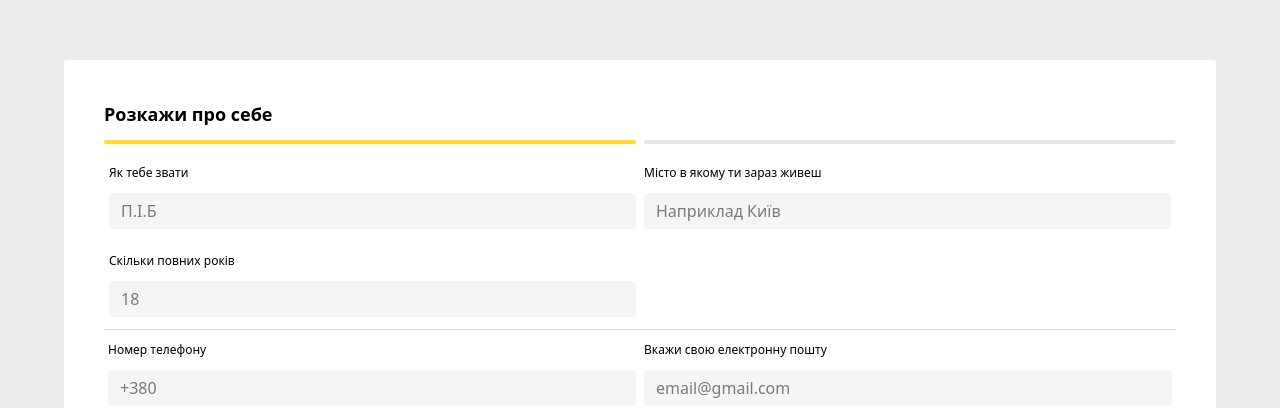
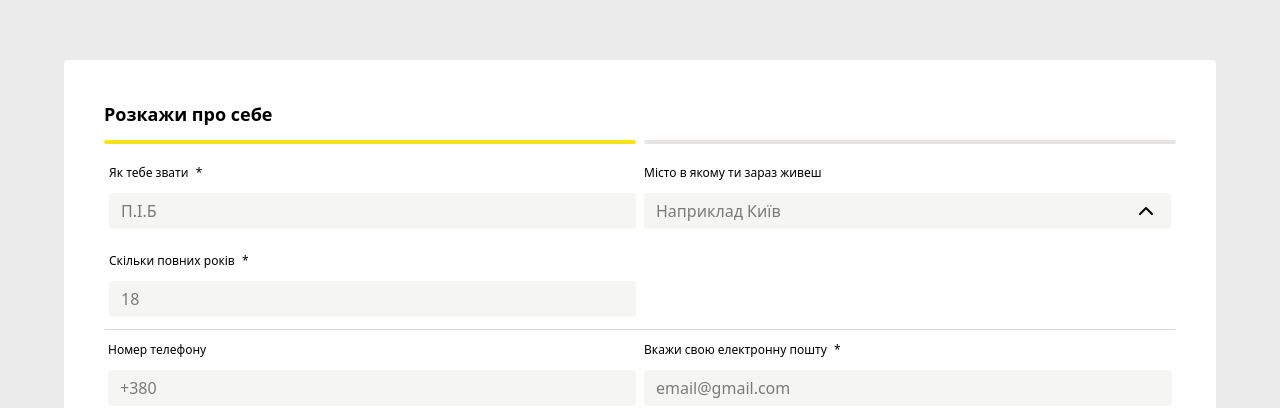
Before and after one commit to Lekvar312/avrora-form, a Vue app: page / in a window 1280 px wide. Shown: the part 116-524 px from the top of the page. Built offline with nearby package versions, Linux system fonts and the light colour scheme.

Commit message:
add city select and required symbo to common inputs

```diff
--- /dev/null
+++ b/src/components/CountrySelect.vue
@@ -0,0 +1,67 @@
+<script setup>
+import { ChevronDown, ChevronUp } from "lucide-vue-next";
+
+import { ref, computed } from "vue";
+
+defineProps({
+  id: { type: String, required: true },
+  label: { type: String, required: true },
+  placeholder: { type: String, required: true },
+});
+
+const cities = [
+  { city: "Київ", region: "Київська область" },
+  { city: "Львів", region: "Львівська область" },
+  { city: "Одеса", region: "Одеська область" },
+  { city: "Харків", region: "Харківська область" },
+  { city: "Дніпро", region: "Дніпропетровська область" },
+  { city: "Чернівці", region: "Чернівецька область" },
+  { city: "Полтава", region: "Полтавська область" },
+];
+
+const isDropDownOpen = ref(false);
+
+const searchTerm = ref("");
+
+const filteredCity = computed(() => {
+  return cities.filter((item) => item.city.toLowerCase().includes(searchTerm.value.toLowerCase()));
+});
+
+const dropDownToggle = () => {
+  isDropDownOpen.value = !isDropDownOpen.value;
+};
+</script>
+<template>
+  <div class="flex flex-col py-3 w-full sm:w-1/2 px-1">
+    <label :for="id" class="text-xs mb-3">{{ label }}</label>
+    <div class="flex items-center relative">
+      <input
+        v-model="searchTerm"
+        @click="dropDownToggle"
+        :id="id"
+        type="search"
+        class="bg-stone-100 w-full py-1.5 px-3 rounded rounded-r-none focus:outline-none"
+        :placeholder="placeholder"
+        required
+      />
+      <button class="w-10 bg-stone-100 py-1.5 rounded-r" type="button">
+        <ChevronDown v-if="isDropDownOpen" />
+        <ChevronUp v-else />
+      </button>
+      <ul
+        v-if="isDropDownOpen"
+        class="py-2 flex z-20 bg-white flex-col gap-2 absolute top-full w-full shadow-2xl"
+      >
+        <li
+          v-for="city in filteredCity"
+          :key="city.city"
+          @click="searchTerm = city.city + ` ` + city.region"
+          class="hover:bg-yellow-300 px-4 py-1 flex items-center gap-2 cursor-pointer"
+        >
+          <p>місто, {{ city.city }},</p>
+          <p class="truncate">{{ city.region }}</p>
+        </li>
+      </ul>
+    </div>
+  </div>
+</template>
--- a/src/components/Form.vue
+++ b/src/components/Form.vue
@@ -4,6 +4,7 @@ import { ArrowLeft } from "lucide-vue-next";
 import { ref } from "vue";
 import Input from "./Input.vue";
 import TelInput from "./TelInput.vue";
+import CountrySelect from "./CountrySelect.vue";
 
 const step = ref(1);
 const progress = ref(2);
@@ -38,10 +39,20 @@ const decrementStep = () => {
       </div>
       <fieldset class="border border-transparent border-b-stone-300">
         <div class="flex flex-col sm:flex-row">
-          <Input label="Як тебе звати" id="name" placeholder="П.І.Б" />
-          <Input label="Місто в якому ти зараз живеш" id="country" placeholder="Наприклад Київ" />
+          <Input label="Як тебе звати" id="name" placeholder="П.І.Б" :is-required="true" />
+          <CountrySelect
+            label="Місто в якому ти зараз живеш"
+            id="country"
+            placeholder="Наприклад Київ"
+          />
         </div>
-        <Input label="Скільки повних років" id="age" placeholder="18" type="number" />
+        <Input
+          label="Скільки повних років"
+          id="age"
+          placeholder="18"
+          type="number"
+          :is-required="true"
+        />
       </fieldset>
       <fieldset class="flex flex-col sm:flex-row">
         <TelInput label="Номер телефону" id="tel" placeholder="+380" />
@@ -50,6 +61,7 @@ const decrementStep = () => {
           id="email"
           placeholder="email@gmail.com"
           type="email"
+          :is-required="true"
         />
       </fieldset>
       <button
--- a/src/components/Input.vue
+++ b/src/components/Input.vue
@@ -1,14 +1,17 @@
 <script setup>
 defineProps({
-  label: { type: String },
-  id: { type: String },
-  placeholder: { type: String },
+  label: { type: String, required: true },
+  id: { type: String, required: true },
+  placeholder: { type: String, required: true },
   type: { type: String, default: "text" },
+  isRequired: { type: Boolean, required: true },
 });
 </script>
 <template>
   <div class="flex flex-col py-3 w-full sm:w-1/2 px-1">
-    <label :for="id" class="text-xs mb-3">{{ label }}</label>
+    <label :for="id" class="text-xs mb-3 relative z-10"
+      >{{ label }} <span v-if="isRequired" class="absolut z-20 top-0 px-1">*</span></label
+    >
     <input
       :id="id"
       :type="type"
```
